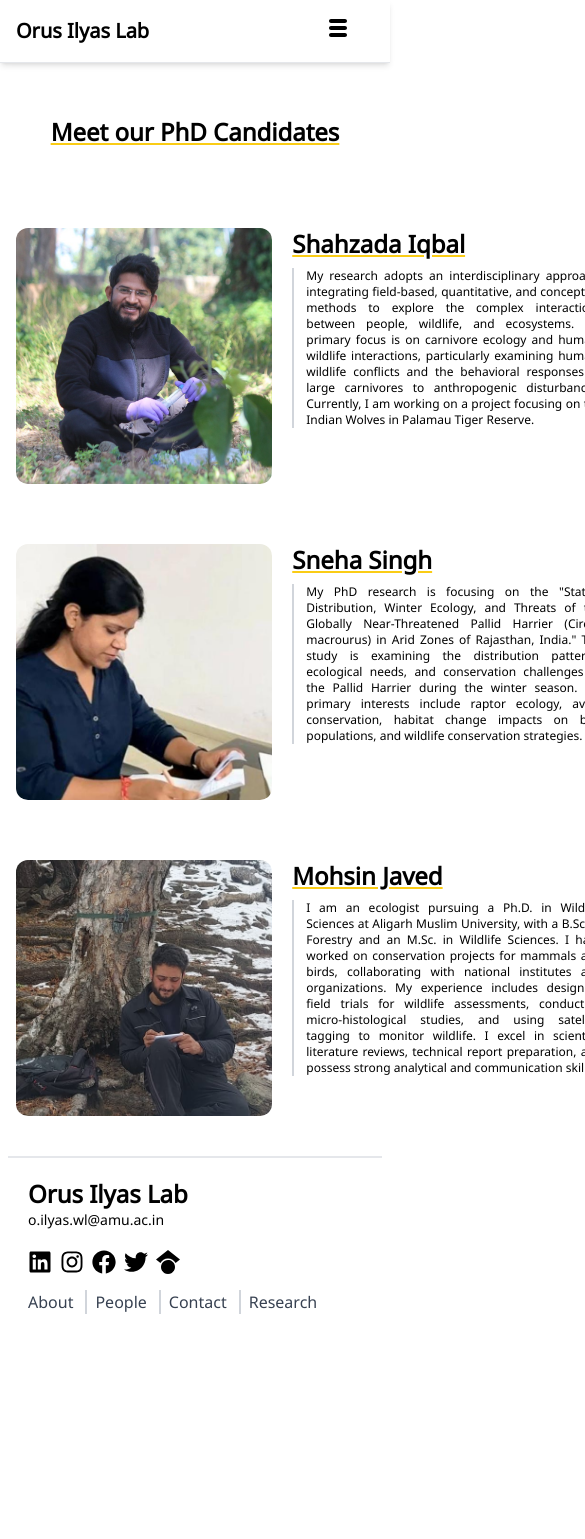
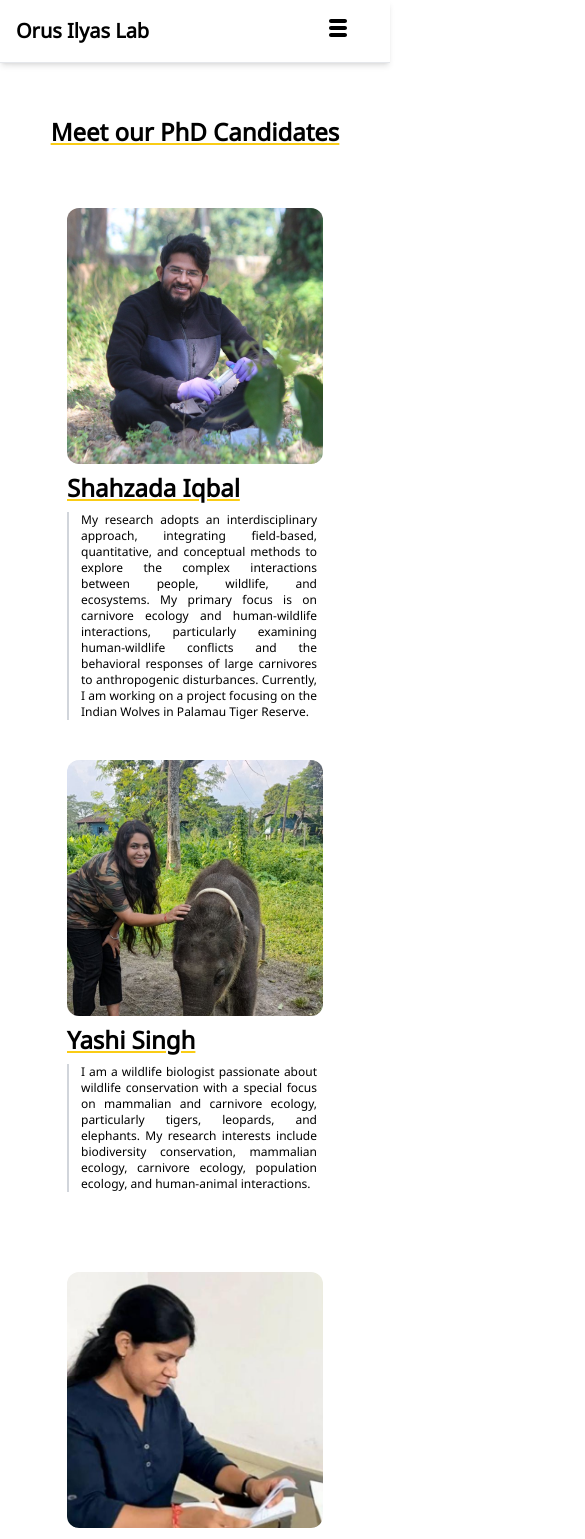
Before and after one commit to NmnSach/OrusLab, a Next.js app in the folder frontend/: page /phd in a window 390 px wide. Shown: the top 1539 px of the page, 585 px wide, since content can reach past the window. Before the commit the page ends 1350 px from the top, so only its background shows below. Built offline with nearby package versions, Linux system fonts and the light colour scheme.

Commit message:
phd and alumnus responsive

```diff
--- a/frontend/app/alumnus/page.jsx
+++ b/frontend/app/alumnus/page.jsx
@@ -9,7 +9,7 @@
             </div>
 
             <div className='w-11/12'>
-                <div className='flex justify-between items-center mt-10'>
+                <div className='flex flex-col sm:flex-row justify-between items-center sm:mt-10'>
                     <People
                         imagepath="/Shaheer.jpeg"
                         name="Dr. Shaheer Khan"
@@ -31,7 +31,7 @@
                     />
                 </div>
 
-                <div className='flex justify-between items-center mt-10'>
+                <div className='flex flex-col sm:flex-row justify-between items-center mt-10'>
                     <People
                         imagepath="/Farah.jpeg"
                         name="Dr. Farah Akram"
@@ -58,7 +58,7 @@
 
 
 
-                <div className='flex justify-between items-center mt-10'>
+                <div className='flex flex-col sm:flex-row justify-between items-center mt-10'>
                     <People
                         imagepath="/Zareen.jpg"
                         name="Dr. Zarreen Syed"
--- a/frontend/app/components/People.jsx
+++ b/frontend/app/components/People.jsx
@@ -15,7 +15,7 @@
     }, [])
 
     return (
-        <div className='flex mt-5' data-aos="fade-up">
+        <div className='sm:flex mt-10' data-aos="fade-up">
             <div className='w-64 h-64'>
                 <Image
                     src={imagepath}
@@ -26,7 +26,7 @@
                 />
             </div>
 
-            <div className='flex justify-start items-start flex-col ml-5 w-[310px] '>
+            <div className='flex justify-start items-start flex-col mt-2 sm:ml-5 w-[250px] sm:w-[310px] '>
                 <h1 className='text-2xl font-bold underline decoration-yellow-400'>{name}</h1>
                 <p className='text-xs text-justify mt-2 border-l-2 border-gray-300 pl-3'>{description}</p>
             </div>
--- a/frontend/app/phd/page.jsx
+++ b/frontend/app/phd/page.jsx
@@ -9,7 +9,7 @@
             </div>
 
             <div className='w-11/12'>
-                <div className='flex justify-between items-center mt-10'>
+                <div className='flex flex-col sm:flex-row justify-between items-center sm:mt-10'>
                     <People
                         imagepath="/Shahzada.jpg"
                         name="Shahzada Iqbal"
@@ -34,7 +34,7 @@
 
                 </div>
 
-                <div className='flex justify-between items-center mt-10'>
+                <div className='flex flex-col sm:flex-row justify-between items-center mt-10'>
                     <People
                         imagepath="/Sneha.jpeg"
                         name="Sneha Singh"
@@ -59,7 +59,7 @@
 
 
 
-                <div className='flex justify-between items-center mt-10'>
+                <div className='flex flex-col sm:flex-row justify-between items-center mt-10'>
 
                     <People
                         imagepath="/Mohsin.jpeg"
```
